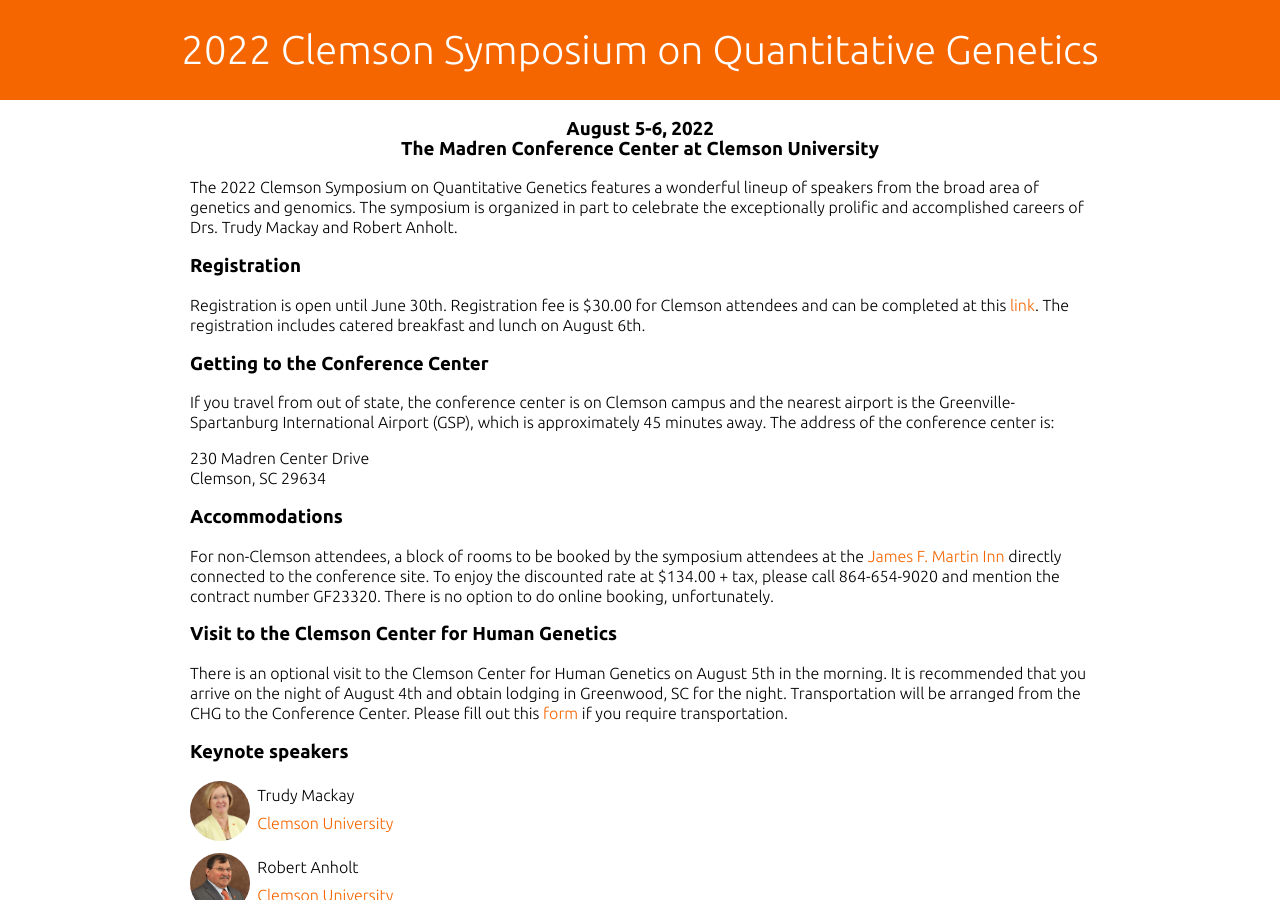
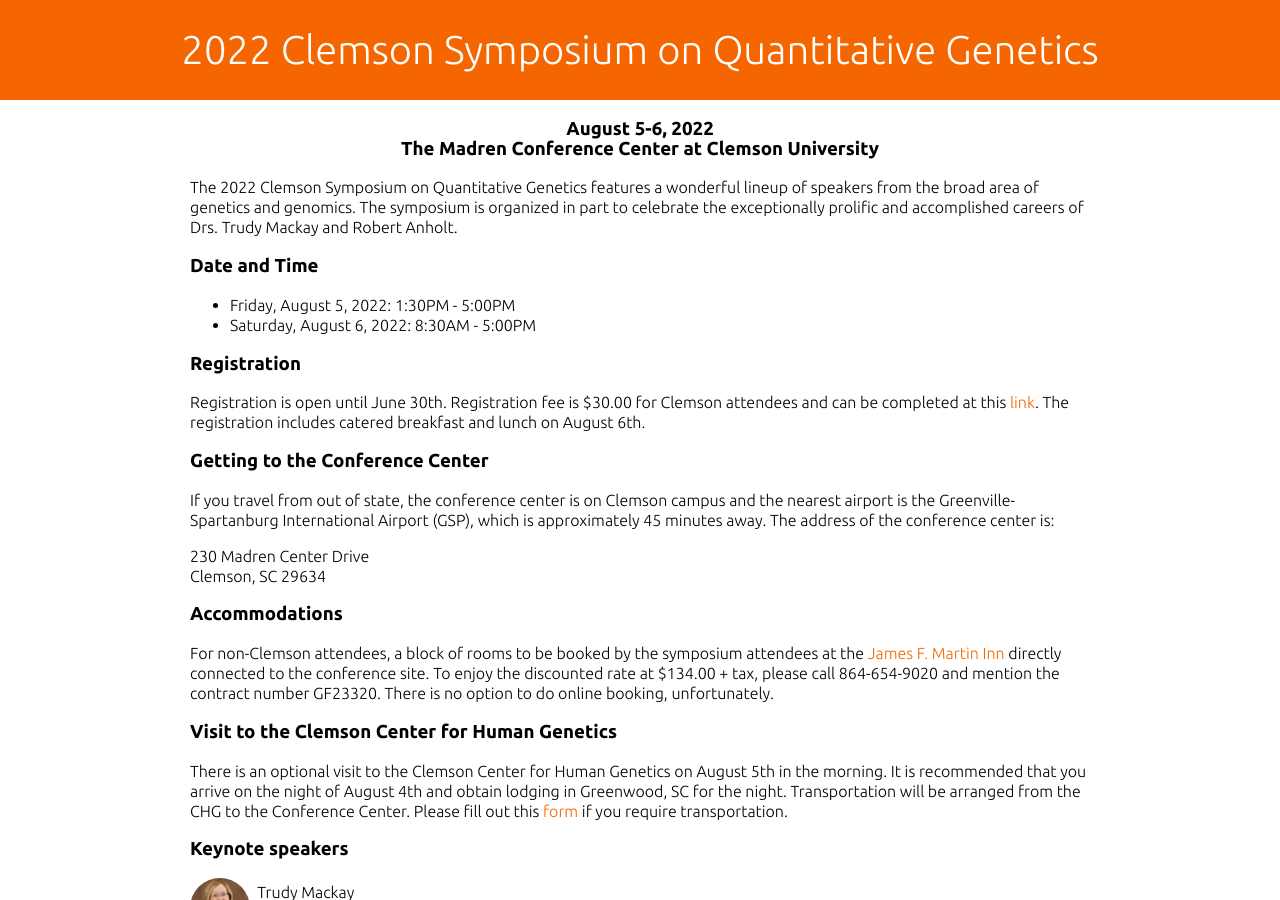
Before and after one commit to macanholt-labs/macanholt-labs.github.io, a Jekyll site: the page built from _pages/index.md, in a window 1280 px wide and 900 px high. Built offline with Jekyll 4.4.1, drawn with Linux system fonts in a browser that asks for light colours; some web fonts are replaced.

Commit message:
add date and time

```diff
--- a/_pages/index.md
+++ b/_pages/index.md
@@ -9,6 +9,11 @@ permalink: /index.html
 <h3 style="text-align: center">August 5-6, 2022<br>The Madren Conference Center at Clemson University</h3>
 
 The 2022 Clemson Symposium on Quantitative Genetics features a wonderful lineup of speakers from the broad area of genetics and genomics. The symposium is organized in part to celebrate the exceptionally prolific and accomplished careers of Drs. Trudy Mackay and Robert Anholt.
+
+### Date and Time
+
+- Friday, August 5, 2022: 1:30PM - 5:00PM
+- Saturday, August 6, 2022: 8:30AM - 5:00PM
 
 ### Registration
 
```
